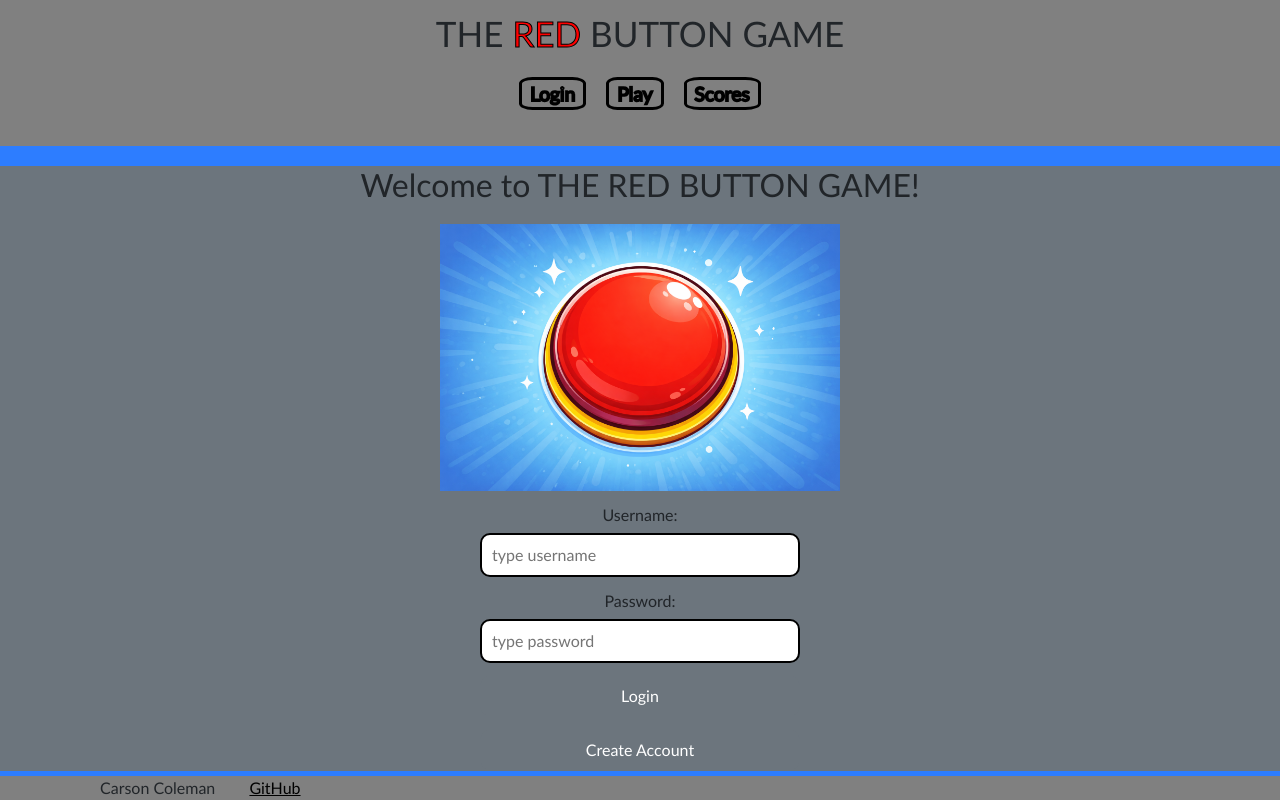
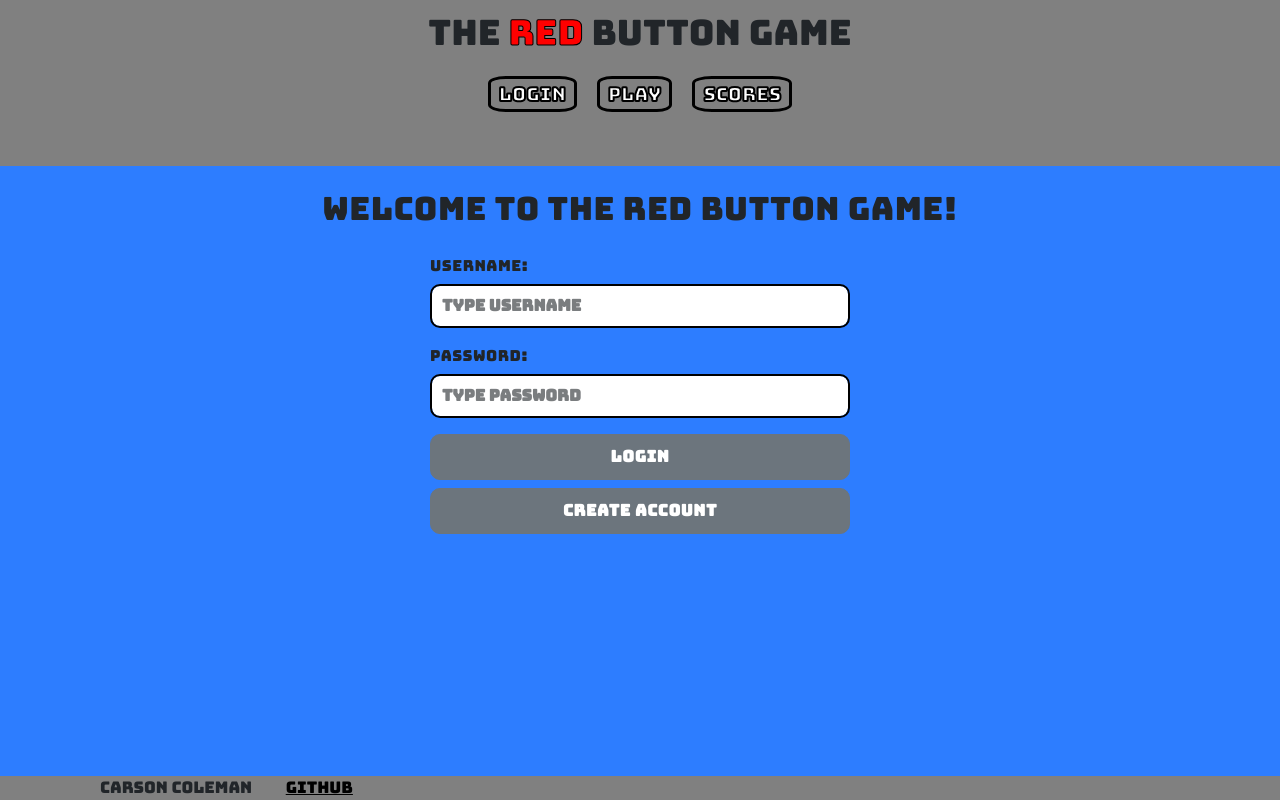
Before and after one commit to carsoncoleman-51/CS260-project, a React (Vite) app: page / in a window 1280 px wide. Built offline with nearby package versions, Linux system fonts and the light colour scheme.

Commit message:
updated css to back to normal design because it got messed up when porting

```diff
--- a/index.html
+++ b/index.html
@@ -2,9 +2,13 @@
 <html lang="en">
   <head>
     <meta charset="utf-8" />
-    <link rel="icon" href="/favicon.ico" />
+    <link rel="icon" href="/public/button_icon.png" />
     <meta name="viewport" content="width=device-width, initial-scale=1" />
     <meta name="theme-color" content="#000000" />
+    <link
+      href="https://fonts.googleapis.com/css2?family=Bungee&display=swap"
+      rel="stylesheet"
+    />
 
     <title>Simon React</title>
   </head>
--- a/src/app.css
+++ b/src/app.css
@@ -1,14 +1,19 @@
+html,
+body,
+#root {
+  height: 100%;
+}
+
 body {
   font-family: "Bungee", "Trebuchet MS", sans-serif;
-  background-color: #2d7dff;
+  background-color: #808080;
   margin: 0;
   min-width: 325px;
-  min-height: 100vh;
 }
 
 #root,
 .app-shell {
-  min-height: 100vh;
+  min-height: 100%;
   display: flex;
   flex-direction: column;
 }
@@ -19,6 +24,8 @@ body {
   flex-direction: column;
   align-items: center;
   flex: 1;
+  width: 100%;
+  background-color: #2d7dff;
 }
 
 header {
--- a/src/login/login.css
+++ b/src/login/login.css
@@ -2,42 +2,46 @@
   display: flex;
   flex-direction: column;
   align-items: center;
-  gap: 12px;
+  gap: 18px;
+  padding: 24px 12px;
 }
 
 .welcome-statement {
   font-size: clamp(13px, 3vw, 32px);
   text-align: center;
+  letter-spacing: 0.5px;
 }
 
-.red-button-image {
-  max-width: 400px;
+.login-form {
+  display: grid;
+  gap: 16px;
+  max-width: 420px;
   width: 100%;
-  height: auto;
 }
 
-.login-view form {
-  display: grid;
-  gap: 12px;
-  max-width: 320px;
-  width: 90%;
+.login-label {
+  margin-bottom: 6px;
+  font-size: 0.95rem;
+  letter-spacing: 0.5px;
 }
 
-.login-view form div {
-  display: grid;
-  gap: 6px;
-}
-
-.login-view input[type="text"],
-.login-view input[type="password"] {
+.login-input {
   padding: 8px 10px;
   border: 2px solid #000;
   border-radius: 10px;
   font-family: inherit;
+  font-weight: 600;
 }
 
-.login-view .btn {
-  padding: 8px 12px;
+.login-input::placeholder {
+  text-transform: uppercase;
+  font-weight: 600;
+  opacity: 0.8;
+}
+
+.login-button {
+  padding: 10px 12px;
   border-radius: 10px;
-  cursor: pointer;
+  font-weight: 700;
+  letter-spacing: 0.6px;
 }
--- a/src/login/login.jsx
+++ b/src/login/login.jsx
@@ -3,20 +3,40 @@ import './login.css';
 
 export function Login() {
   return (
-    <main className="login-view container-fluid bg-secondary text-center">
-    <h1 className="welcome-statement">Welcome to THE RED BUTTON GAME!</h1>
-        <img src='./public/red_button_image.png' alt="Red Button" className="red-button-image" />
-        <form method="get" action="play.html">
-          <div>
-            <span>Username:</span>
-            <input type="text" placeholder="type username" />
-          </div>
-          <div>
-            <span>Password:</span>
-            <input type="password" placeholder="type password" />
-          </div>
-          <button type="submit" className="btn btn-secondary">Login</button>
-          <button type="submit" className="btn btn-secondary">Create Account</button>
-        </form>    </main>
+    <main className="login-view container-fluid text-center">
+      <h1 className="welcome-statement">WELCOME TO THE RED BUTTON GAME!</h1>
+      <form className="login-form" method="get" action="/play">
+        <div className="text-start">
+          <label className="form-label login-label" htmlFor="username">
+            USERNAME:
+          </label>
+          <input
+            id="username"
+            type="text"
+            className="form-control login-input"
+            placeholder="TYPE USERNAME"
+          />
+        </div>
+        <div className="text-start">
+          <label className="form-label login-label" htmlFor="password">
+            PASSWORD:
+          </label>
+          <input
+            id="password"
+            type="password"
+            className="form-control login-input"
+            placeholder="TYPE PASSWORD"
+          />
+        </div>
+        <div className="d-grid gap-2">
+          <button type="submit" className="btn btn-secondary login-button">
+            LOGIN
+          </button>
+          <button type="button" className="btn btn-secondary login-button">
+            CREATE ACCOUNT
+          </button>
+        </div>
+      </form>
+    </main>
   );
 }
--- a/src/play/play.css
+++ b/src/play/play.css
@@ -2,39 +2,48 @@
   display: flex;
   flex-direction: column;
   align-items: center;
-  gap: 10px;
+  gap: 18px;
+  padding: 24px 12px 40px;
+  text-transform: uppercase;
 }
 
-.play-view .notification {
-  font-size: clamp(13px, 3vw, 24px);
-  text-align: center;
-  list-style: none;
-  margin: 10px 0;
-  padding: 0;
+.play-view .player-meta {
+  display: grid;
+  gap: 6px;
+  font-size: clamp(14px, 2.6vw, 20px);
+  letter-spacing: 0.4px;
 }
 
 .play-view .player-name {
-  font-weight: 600;
+  font-weight: 700;
 }
 
-.play-view .Players,
-.play-view .personal-high-score,
+.play-view .score-value,
+.play-view .win-streak {
+  font-weight: 700;
+}
+
+.play-view .notifications {
+  display: grid;
+  gap: 6px;
+  font-size: clamp(15px, 3.2vw, 24px);
+  letter-spacing: 0.6px;
+  font-weight: 700;
+}
+
 .play-view .scores-display {
   font-size: clamp(14px, 2.6vw, 20px);
-}
-
-.play-view .win-streak {
-  font-weight: 700;
+  letter-spacing: 0.4px;
 }
 
 .red-button {
   justify-content: center;
   position: relative;
-  width: min(60vmin, 100%);
-  max-width: 320px;
+  width: min(65vmin, 100%);
+  max-width: 360px;
   aspect-ratio: 13 / 7;
-  margin-top: 10px;
-  margin-bottom: 10px;
+  margin-top: 24px;
+  margin-bottom: 12px;
 }
 
 .red-button::before {
@@ -43,7 +52,7 @@
   inset: 4% 10% 0% 10%;
   background: #9b8f8f;
   border-radius: 50%;
-  box-shadow: inset 0 -6px 0 #6f6666;
+  box-shadow: inset 0 -8px 0 #6f6666;
   z-index: 1;
 }
 
@@ -52,7 +61,7 @@
   inset: 0% 15% 12% 15%;
   background: #ff1a1a;
   border-radius: 50%;
-  box-shadow: inset 0 -10px 0 #b00000, 0 6px 0 #5c0000;
+  box-shadow: inset 0 -12px 0 #b00000, 0 8px 0 #5c0000;
   z-index: 2;
   cursor: pointer;
 }
--- a/src/play/play.jsx
+++ b/src/play/play.jsx
@@ -3,28 +3,28 @@ import './play.css';
 
 export function Play() {
   return (
-    <main className="play-view container-fluid bg-secondary text-center">
-    <div className="Players">
-            Player:
-            <span className="player-name">*players name*</span>
+    <main className="play-view container-fluid text-center">
+      <div className="player-meta">
+        <div>
+          Player: <span className="player-name">*players name*</span>
         </div>
         <div className="personal-high-score">
-            Personal High Score:
-            <span className="personal-high-score">0</span>
+          Personal High Score: <span className="score-value">0</span>
         </div>
-        <ul className="notification">
-            <li className="player-name"> *player1* got a new High Score! </li>
-            <li className="player-name"> *player2* got a new High Score! </li>
-        </ul>
+      </div>
 
-    <div className="scores-display">
+      <div className="notifications">
+        <div>*player1* got a new high score!</div>
+        <div>*player2* got a new high score!</div>
+      </div>
+
+      <div className="scores-display">
         Current Win Streak: <span className="win-streak">0</span>
-    </div>
+      </div>
 
-    <div className="red-button" aria-label="Red button">
-      <span className="red-button-top"></span>
-    </div>
-
+      <div className="red-button" aria-label="Red button">
+        <span className="red-button-top"></span>
+      </div>
     </main>
   );
 }
--- a/src/scores/scores.css
+++ b/src/scores/scores.css
@@ -2,16 +2,30 @@
   display: flex;
   flex-direction: column;
   align-items: center;
-  gap: 10px;
+  gap: 24px;
+  padding: 24px 12px 40px;
+  text-transform: uppercase;
+  letter-spacing: 0.6px;
 }
 
 .scores-display-table {
   border: 3px solid #000;
   border-collapse: collapse;
-  margin-bottom: 5px;
+  width: min(520px, 90vw);
+  font-size: clamp(14px, 2.6vw, 18px);
 }
 
 .scores-display-table th,
 .scores-display-table td {
   padding: 8px 16px;
+  text-align: left;
 }
+
+.scores-display-table thead th {
+  font-weight: 700;
+}
+
+.scores-fun-fact {
+  font-size: clamp(13px, 2.6vw, 18px);
+  font-weight: 700;
+}
--- a/src/scores/scores.jsx
+++ b/src/scores/scores.jsx
@@ -11,62 +11,62 @@ export function Scores() {
             <th>Player Name</th>
             <th>High Score</th>
           </tr>
+        </thead>
         <tbody>
           <tr>
             <td>1</td>
-                <td>player1</td>
+            <td>Player1</td>
             <td>15</td>
           </tr>
           <tr>
             <td>2</td>
-                <td>player2</td>
+            <td>Player2</td>
             <td>7</td>
           </tr>
           <tr>
             <td>3</td>
-                <td>player3</td>
+            <td>Player3</td>
             <td>6</td>
           </tr>
           <tr>
             <td>4</td>
-              <td>player4</td>
+            <td>Player4</td>
             <td>5</td>
           </tr>
           <tr>
             <td>5</td>
-              <td>player5</td>
+            <td>Player5</td>
             <td>4</td>
           </tr>
           <tr>
             <td>6</td>
-              <td>player6</td>
+            <td>Player6</td>
             <td>3</td>
           </tr>
           <tr>
             <td>7</td>
-            <td>player7</td>
+            <td>Player7</td>
             <td>2</td>
           </tr>
           <tr>
             <td>8</td>
-            <td>player8</td>
+            <td>Player8</td>
             <td>2</td>
           </tr>
           <tr>
             <td>9</td>
-            <td>player9</td>
+            <td>Player9</td>
             <td>2</td>
           </tr>
           <tr>
             <td>10</td>
-          <td>player10</td>
+            <td>Player10</td>
             <td>1</td>
           </tr>
         </tbody>
-    </thead>
       </table>
 
-    <div> *Fun Fact From 3rd Party* </div>
+      <div className="scores-fun-fact">*Fun Fact From 3rd Party*</div>
     </main>
   );
 }
```
Also changed, not shown: public/button_icon.png (added), public/placeholder.png (deleted). Lines whose indentation alone changed are shown as unchanged.
